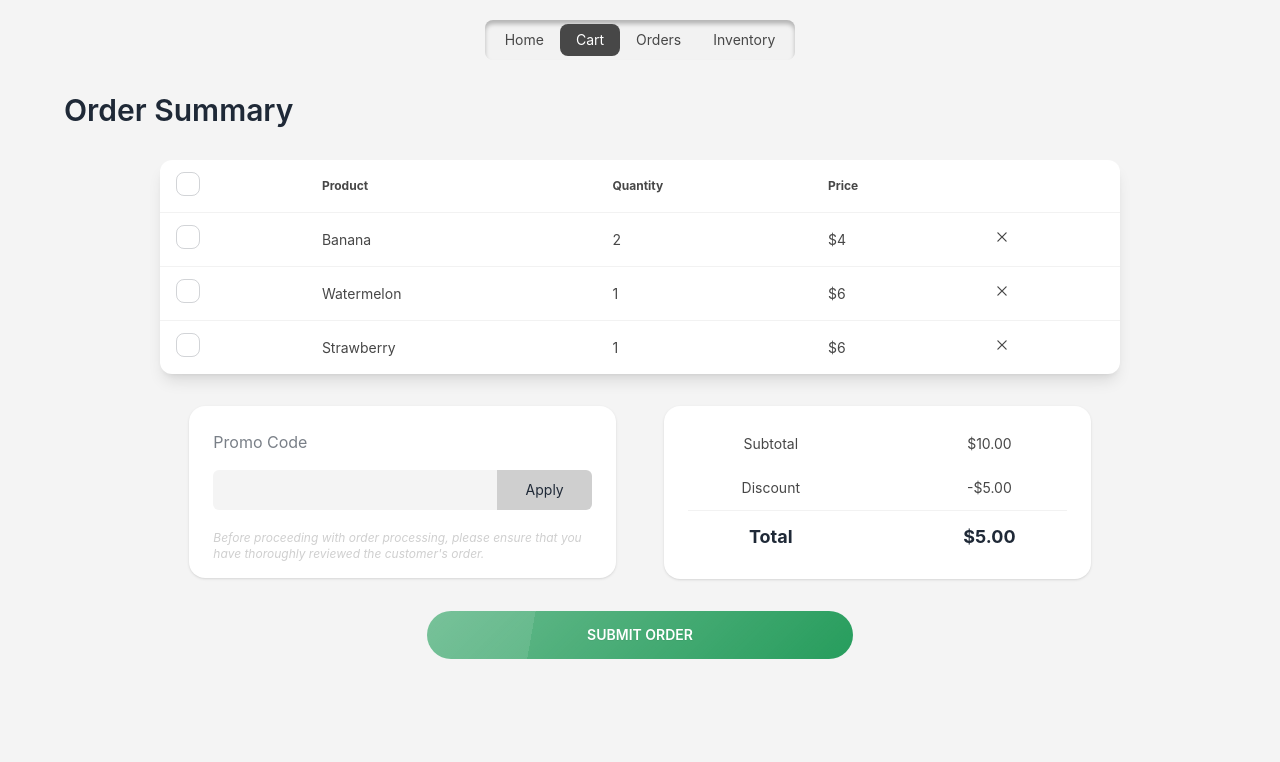
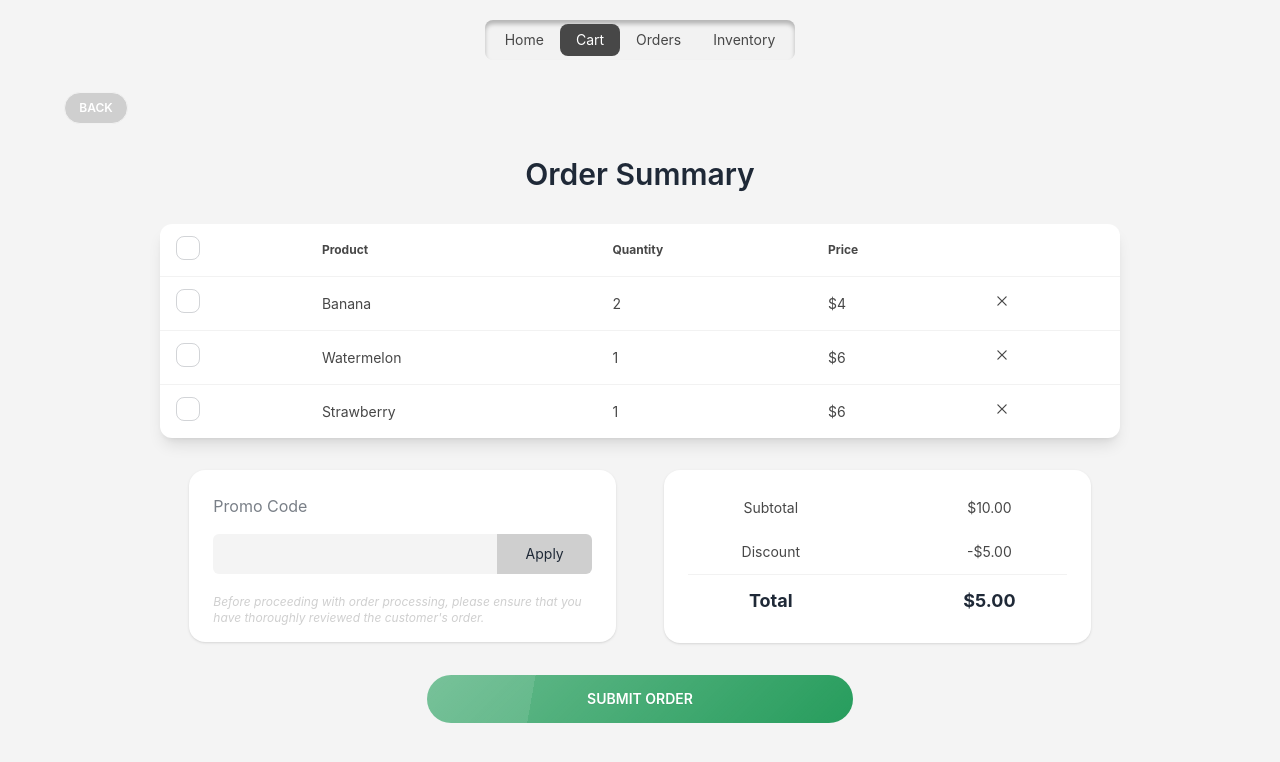
Before and after one commit to jteohn/raid-challenge, a React (Create React App) app in the folder frontend/: page /cart in a window 1280 px wide. Shown: the top 762 px of the page. Built offline with nearby package versions, Linux system fonts and the light colour scheme.

Commit message:
Added 'back' button

```diff
--- /dev/null
+++ b/frontend/src/components/ButtonBack.js
@@ -0,0 +1,16 @@
+import { useNavigate } from "react-router-dom";
+
+function ButtonBack() {
+  const navigate = useNavigate();
+
+  return (
+    <button
+      className="btn btn-xs w-16 h-8 bg-grey-200 text-white rounded-full hover:text-grey-300"
+      onClick={() => navigate(-1)}
+    >
+      back
+    </button>
+  );
+}
+
+export default ButtonBack;
--- a/frontend/src/components/SubmitButton.js
+++ b/frontend/src/components/ButtonSubmit.js
@@ -1,4 +1,4 @@
-function SubmitButton() {
+function ButtonSubmit() {
   return (
     <button className="btn glass mx-auto w-2/4 md:w-1/3 bg-green-200 text-white rounded-full hover:text-grey-300">
       Submit Order
@@ -6,4 +6,4 @@ function SubmitButton() {
   );
 }
 
-export default SubmitButton;
+export default ButtonSubmit;
--- a/frontend/src/components/HomeOrderSummary.js
+++ /dev/null
@@ -1,4 +0,0 @@
-function HomeOrderSummary() {
-  return <div className="artboard bg-white w-1/3 h-screen">Order Summary</div>;
-}
-export default HomeOrderSummary;
--- a/frontend/src/components/ProductContainer.js
+++ /dev/null
@@ -1,49 +0,0 @@
-import ProductCard from "./ProductCard";
-
-function ProductContainer() {
-  // const isMobile = window.innerWidth < 600;
-
-  return (
-    <>
-      {/* {isMobile ? (
-        <div className="w-full flex flex-col mx-8">
-          <div className="text-3xl font-semibold flex justify-start pl-8 pt-8">
-            All Products
-          </div>
-          <div className="flex justify-start pl-8 pt-8">Search</div>
-          <div className="flex justify-center pt-8">
-            <div>
-              <ProductCard />
-            </div>
-          </div>
-        </div>
-      ) : (
-        <div className="w-2/3 flex flex-col mx-8">
-          <div className="text-3xl font-semibold flex justify-start pl-8 pt-8">
-            All Products
-          </div>
-          <div className="flex justify-start pl-8 pt-8">Search</div>
-          <div className="flex justify-center pt-8">
-            <div>
-              <ProductCard />
-            </div>
-          </div>
-        </div>
-      )} */}
-
-      <div className="w-full flex flex-col mx-8">
-        <div className="text-3xl font-semibold flex justify-start pl-8 pt-8">
-          All Products
-        </div>
-        <div className="flex justify-start pl-8 pt-8">Search</div>
-        <div className="flex justify-center pt-8">
-          <div>
-            <ProductCard />
-          </div>
-        </div>
-      </div>
-    </>
-  );
-}
-
-export default ProductContainer;
--- a/frontend/src/pages/cart.js
+++ b/frontend/src/pages/cart.js
@@ -1,12 +1,16 @@
 import CartTable from "../components/CartTable";
 import CartPromo from "../components/CartPromo";
 import CartTotal from "../components/CartTotal";
-import SubmitButton from "../components/SubmitButton";
+import ButtonSubmit from "../components/ButtonSubmit";
+import ButtonBack from "../components/ButtonBack";
 
 function Cart() {
   return (
     <div className="flex flex-col gap-8">
-      <div className="text-3xl font-semibold flex justify-start pl-16 pt-8">
+      <div className="flex flex-start pl-16 pt-8">
+        <ButtonBack />
+      </div>
+      <div className="text-3xl font-semibold flex justify-center">
         Order Summary
       </div>
 
@@ -15,7 +19,7 @@ function Cart() {
         <CartPromo />
         <CartTotal />
       </div>
-      <SubmitButton />
+      <ButtonSubmit />
     </div>
   );
 }
--- a/frontend/src/pages/home.js
+++ b/frontend/src/pages/home.js
@@ -1,13 +1,19 @@
-import ProductContainer from "../components/ProductContainer";
-// import HomeOrderSummary from "../components/HomeOrderSummary";
+import ProductCard from "../components/ProductCard";
 
 function Home() {
-  // const isMobile = window.innerWidth < 600;
-
   return (
     <div className="App flex">
-      <ProductContainer />
-      {/* {isMobile ? <></> : <HomeOrderSummary />} */}
+      <div className="w-full flex flex-col mx-8">
+        <div className="text-3xl font-semibold flex justify-center pt-8">
+          All Products
+        </div>
+        <div className="flexjustify-center pt-8">Search</div>
+        <div className="flex justify-center pt-8">
+          <div>
+            <ProductCard />
+          </div>
+        </div>
+      </div>
     </div>
   );
 }
--- a/frontend/src/pages/inventory.js
+++ b/frontend/src/pages/inventory.js
@@ -1,9 +1,13 @@
 import InventoryTable from "../components/InventoryTable";
+import ButtonBack from "../components/ButtonBack";
 
 function Inventory() {
   return (
     <div className="flex flex-col gap-8">
-      <div className="text-3xl font-semibold flex justify-start pl-16 pt-8">
+      <div className="flex flex-start pl-16 pt-8">
+        <ButtonBack />
+      </div>
+      <div className="text-3xl font-semibold flex justify-center">
         Stock Inventory
       </div>
       <InventoryTable />
--- a/frontend/src/pages/orders.js
+++ b/frontend/src/pages/orders.js
@@ -1,9 +1,13 @@
 import OrdersTable from "../components/OrdersTable";
+import ButtonBack from "../components/ButtonBack";
 
 function Orders() {
   return (
     <div className="flex flex-col gap-8">
-      <div className="text-3xl font-semibold flex justify-start pl-16 pt-8">
+      <div className="flex flex-start pl-16 pt-8">
+        <ButtonBack />
+      </div>
+      <div className="text-3xl font-semibold flex justify-center">
         All Orders
       </div>
       <OrdersTable />
```
